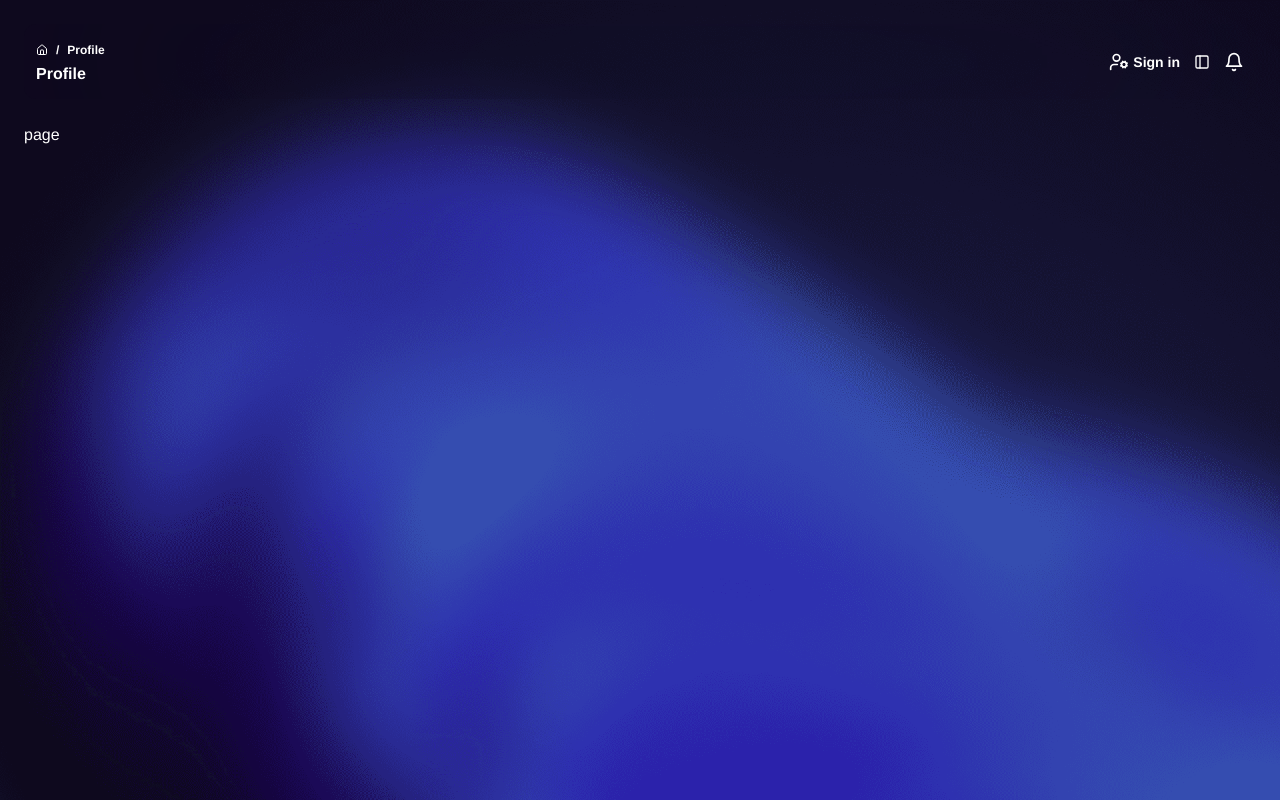
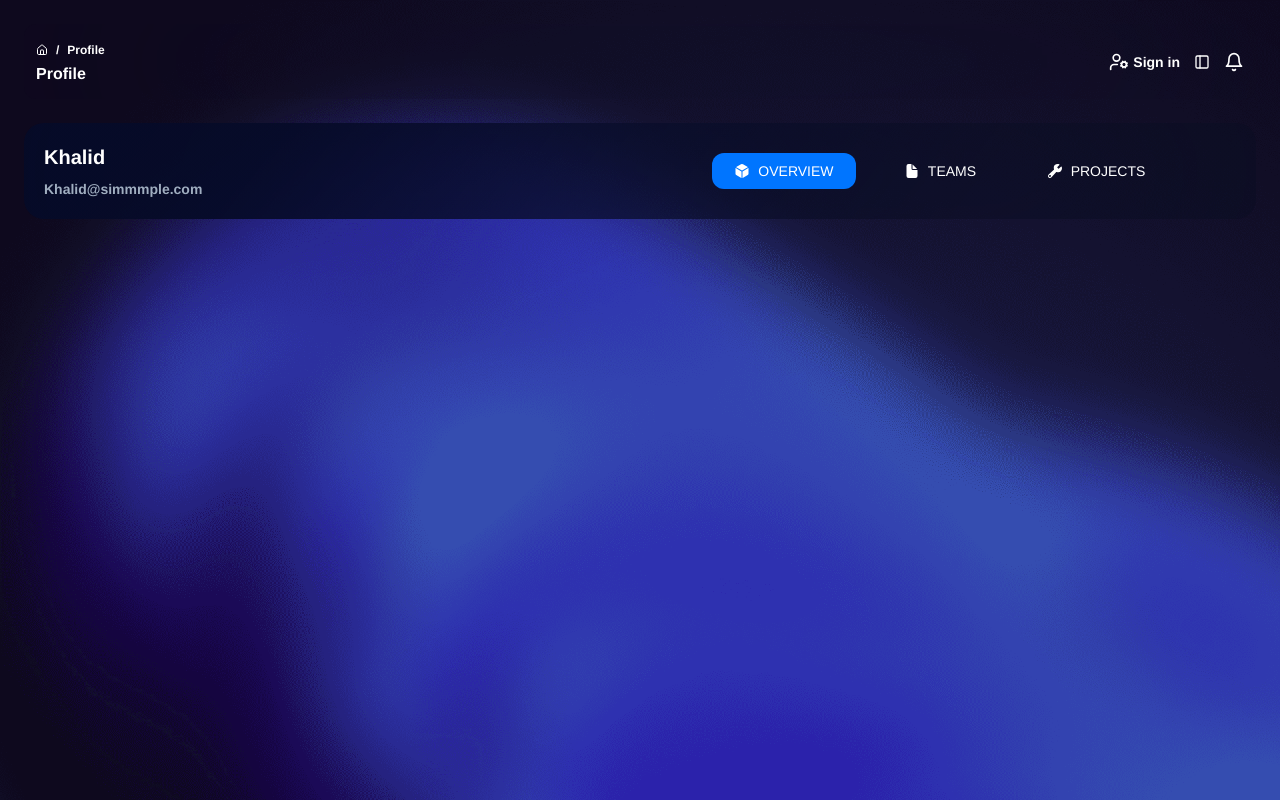
Before and after one commit to shefoo-om/Dashboard, a Next.js app: page /profile in a window 1280 px wide. Built offline with nearby package versions, Linux system fonts and the light colour scheme.

Commit message:
the navbar of profile page

```diff
--- a/src/app/billing/page.tsx
+++ b/src/app/billing/page.tsx
@@ -5,13 +5,6 @@ import lineImg from "@/assets/billing/lineImg.png"
 
 const InvoicesInformationDetails: InvoicesInformationDetails[] = [
   { "id": 1, "date": "March 01, 2020", "invoice_number": "#MS-415646", "amount": 180 },
-  { "id": 2, "date": "February 10, 2021", "invoice_number": "#RV-126749", "amount": 250 },
-  { "id": 2, "date": "February 10, 2021", "invoice_number": "#RV-126749", "amount": 250 },
-  { "id": 2, "date": "February 10, 2021", "invoice_number": "#RV-126749", "amount": 250 },
-  { "id": 2, "date": "February 10, 2021", "invoice_number": "#RV-126749", "amount": 250 },
-  { "id": 2, "date": "February 10, 2021", "invoice_number": "#RV-126749", "amount": 250 },
-  { "id": 2, "date": "February 10, 2021", "invoice_number": "#RV-126749", "amount": 250 },
-  { "id": 2, "date": "February 10, 2021", "invoice_number": "#RV-126749", "amount": 250 },
   { "id": 2, "date": "February 10, 2021", "invoice_number": "#RV-126749", "amount": 250 },
   { "id": 2, "date": "February 10, 2021", "invoice_number": "#RV-126749", "amount": 250 },
   { "id": 3, "date": "April 05, 2020", "invoice_number": "#QW-103578", "amount": 120 },
--- a/src/app/profile/page.tsx
+++ b/src/app/profile/page.tsx
@@ -1,3 +1,77 @@
+/* eslint-disable @typescript-eslint/no-explicit-any */
+"use client";
+
+import type { NavbarDetails } from "@/types/Profile"
+import React, { useState } from "react"
+
+const NavbarDetails: NavbarDetails[] = [
+  { name: "Khalid", email: "Khalid@simmmple.com" }
+]
+
 export default function ProfilePage() {
-  return <div className="pb-2 pt-6">page</div>;
+  // the bg of buttom
+  const [activeTab, setActiveTab] = useState('Overview');
+  const handleButtonClick = (tab: any) => {
+    setActiveTab(tab);
+  };
+
+
+
+  return (
+    <div className="w-full flex flex-col justify-between items-center gap-4 pb-2 pt-6">
+      <div className="MainCards w-full flex justify-between items-center max-md:flex-col gap-2 p-5">
+        <div className="w-1/2 max-md:w-full flex flex-col justify-between items-start max-md:items-center gap-2">
+          {NavbarDetails.map((ele) => (
+            <React.Fragment key={ele.name}>
+              <p className="text-xl font-bold">{ele.name}</p>
+              <p className="text-sm font-semibold text-secondColor">{ele.email}</p>
+            </React.Fragment>
+          ))}
+        </div>
+        <div className="min-w-max w-1/2 max-md:w-full flex max-md:flex-col justify-center items-center gap-3 px-2">
+          <button
+            onClick={() => handleButtonClick('Overview')}
+            className={`min-w-36 max-md:w-full uppercase flex justify-center items-center gap-2 text-sm rounded-xl px-3 py-2 ${activeTab === 'Overview' ? 'bg-bgBlue' : ''} duration-500`}
+          >
+            <svg stroke="currentColor" fill="currentColor" strokeWidth="0" viewBox="0 0 512 512" color="white" className="MuiTab-iconWrapper" style={{ color: "white" }} height="16px" width="16px" xmlns="http://www.w3.org/2000/svg">
+              <path d="M440.9 136.3a4 4 0 000-6.91L288.16 40.65a64.14 64.14 0 00-64.33 0L71.12 129.39a4 4 0 000 6.91L254 243.88a4 4 0 004.06 0zM54 163.51a4 4 0 00-6 3.49v173.89a48 48 0 0023.84 41.39L234 479.51a4 4 0 006-3.46V274.3a4 4 0 00-2-3.46zM272 275v201a4 4 0 006 3.46l162.15-97.23A48 48 0 00464 340.89V167a4 4 0 00-6-3.45l-184 108a4 4 0 00-2 3.45z"></path>
+            </svg>
+            <span>Overview</span>
+          </button>
+          <button
+            onClick={() => handleButtonClick('Teams')}
+            className={`min-w-36 max-md:w-full uppercase flex justify-center items-center gap-2 text-sm rounded-xl px-3 py-2 ${activeTab === 'Teams' ? 'bg-bgBlue' : ''} duration-500`}
+          >
+            <svg stroke="currentColor" fill="currentColor" strokeWidth="0" viewBox="0 0 512 512" color="white" className="MuiTab-iconWrapper" style={{ color: "white" }} height="16px" width="16px" xmlns="http://www.w3.org/2000/svg">
+              <path d="M428 224H288a48 48 0 01-48-48V36a4 4 0 00-4-4h-92a64 64 0 00-64 64v320a64 64 0 0064 64h224a64 64 0 0064-64V228a4 4 0 00-4-4z"></path><path d="M419.22 188.59L275.41 44.78a2 2 0 00-3.41 1.41V176a16 16 0 0016 16h129.81a2 2 0 001.41-3.41z"></path>
+            </svg>
+            <span>Teams</span>
+          </button>
+          <button
+            onClick={() => handleButtonClick('Projects')}
+            className={`min-w-36 max-md:w-full uppercase flex justify-center items-center gap-2 text-sm rounded-xl px-3 py-2 ${activeTab === 'Projects' ? 'bg-bgBlue' : ''} duration-500`}
+          >
+            <svg stroke="currentColor" fill="currentColor" strokeWidth="0" viewBox="0 0 512 512" color="white" className="MuiTab-iconWrapper" style={{ color: "white" }} height="16px" width="16px" xmlns="http://www.w3.org/2000/svg">
+              <path d="M469.54 120.52a16 16 0 00-25.54-4L382.56 178a16.12 16.12 0 01-22.63 0l-26.56-26.6a16 16 0 010-22.63l61.18-61.19a16 16 0 00-4.78-25.92C343.56 21 285.88 31.78 249.51 67.88c-30.9 30.68-40.11 78.62-25.25 131.53a15.89 15.89 0 01-4.49 16L53.29 367.46a64.17 64.17 0 1090.6 90.64l153.68-166.85a15.9 15.9 0 0115.77-4.57 179.3 179.3 0 0046.22 6.37c33.4 0 62.71-10.81 83.85-31.64 39.15-38.57 45.12-103.99 26.13-140.89zM99.48 447.15a32 32 0 1128.34-28.35 32 32 0 01-28.34 28.35z"></path>
+            </svg>
+            <span>Projects</span>
+          </button>
+        </div>
+      </div>
+
+
+
+
+      <div className="w-full flex flex-wrap justify-between items-center gap-2">
+        <div className="w-[29%] max-[1440px]:w-full rounded-[20px]"></div>
+        <div className="MainCards w-[40%] max-[1440px]:w-full"></div>
+        <div className="MainCards w-[29%] max-[1440px]:w-full"></div>
+      </div>
+      <div className="w-full flex flex-wrap justify-between items-center gap-2">
+        <div className="MainCards w-[29%] max-[1440px]:w-full"></div>
+        <div className="MainCards w-[69%] max-[1440px]:w-full"></div>
+      </div>
+
+    </div>
+  )
 }
--- /dev/null
+++ b/src/types/Profile.d.ts
@@ -0,0 +1,4 @@
+export interface NavbarDetails {
+    name: string;
+    email: string;
+}
```
